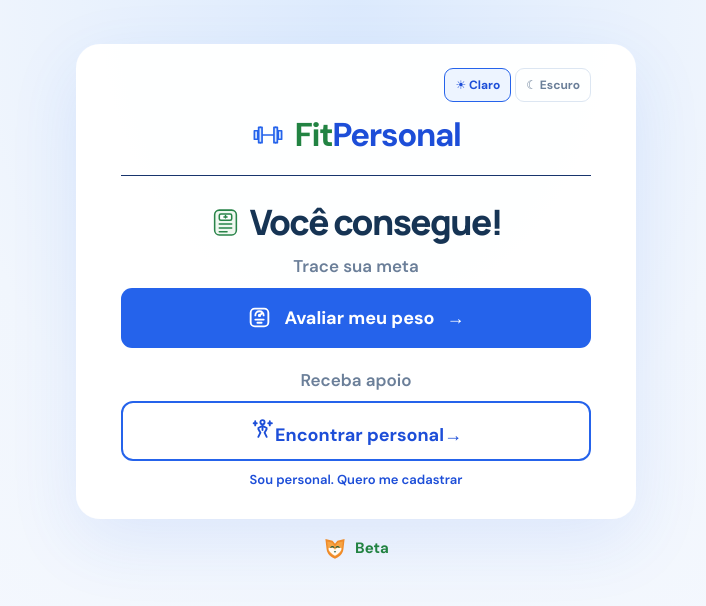
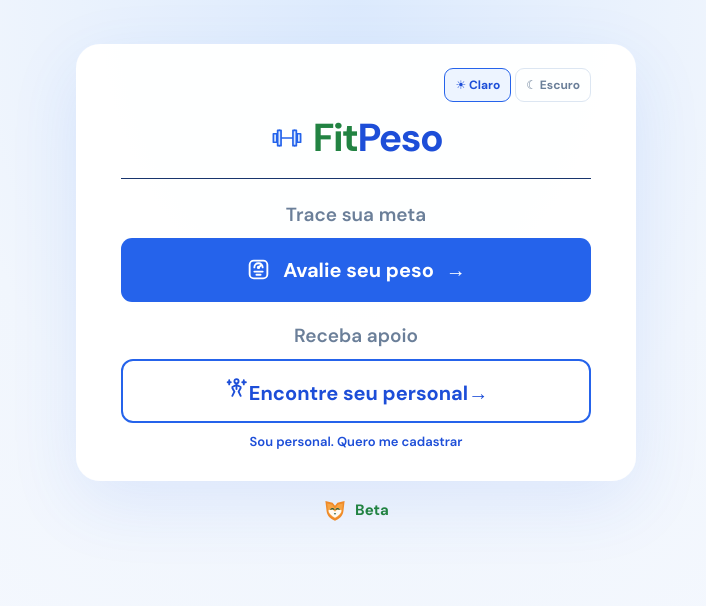
Before and after one commit to albertoapr/calculadoraimc, a Vue app: page / in a window 1280 px wide. Shown: the top 606 px of the page, without its empty margins (284-990 px from the left). Built offline with nearby package versions, Linux system fonts and the light colour scheme.

Commit message:
ui: refresh FitPeso home screen

```diff
--- a/src/App.vue
+++ b/src/App.vue
@@ -73,7 +73,7 @@ function getTrainerSlugFromHost() {
 
 const trainerIdFromPath = getTrainerIdFromPath()
 const trainerSlugFromHost = getTrainerSlugFromHost()
-const personalName = ref('FitPersonal')
+const personalName = ref('FitPeso')
 const trainerWhatsApp = ref('')
 const trainerProfileFailed = ref(false)
 const availableCities = ['Mesquita', 'Nilópolis', 'Nova Iguaçu', 'Rio de Janeiro']
@@ -639,7 +639,7 @@ async function sendResult() {
       <header class="hero">
         <div class="brand" :aria-label="personalName">
           <svg class="dumbbell-icon" viewBox="0 0 40 40" aria-hidden="true"><path d="M6 15v10m5-14v18m18-18v18m5-14v10M11 20h18" /><path d="M4 15h4v10H4zm5-4h4v18H9zm18 0h4v18h-4zm5 4h4v10h-4z" /></svg>
-          <span v-if="personalName === 'FitPersonal'" class="brand-default"><span class="brand-fit">Fit</span><span class="brand-personal">Personal</span></span>
+          <span v-if="personalName === 'FitPeso'" class="brand-default"><span class="brand-fit">Fit</span><span class="brand-peso">Peso</span></span>
           <span v-else>{{ personalName }}</span>
         </div>
         <hr class="personal-divider">
@@ -695,7 +695,7 @@ async function sendResult() {
       <button class="back-button" type="button" @click="closeTrainerSignup">Voltar à calculadora</button>
     </section>
 
-    <section v-else class="calculator" aria-labelledby="page-title">
+    <section v-else class="calculator" :aria-labelledby="viewMode === 'home' && !result ? undefined : 'page-title'" :aria-label="viewMode === 'home' && !result ? 'FitPeso' : undefined">
       <div class="theme-switch" role="group" aria-label="Aparência do aplicativo">
         <button type="button" :class="{ active: theme === 'light' }" :aria-pressed="theme === 'light'" @click="theme = 'light'">☀ Claro</button>
         <button type="button" :class="{ active: theme === 'dark' }" :aria-pressed="theme === 'dark'" @click="theme = 'dark'">☾ Escuro</button>
@@ -706,7 +706,7 @@ async function sendResult() {
             <path d="M6 15v10m5-14v18m18-18v18m5-14v10M11 20h18" />
             <path d="M4 15h4v10H4zm5-4h4v18H9zm18 0h4v18h-4zm5 4h4v10h-4z" />
           </svg>
-          <span v-if="personalName === 'FitPersonal'" class="brand-default"><span class="brand-fit">Fit</span><span class="brand-personal">Personal</span></span>
+          <span v-if="personalName === 'FitPeso'" class="brand-default"><span class="brand-fit">Fit</span><span class="brand-peso">Peso</span></span>
           <span v-else>{{ personalName }}</span>
           <a
             v-if="trainerWhatsApp"
@@ -722,13 +722,13 @@ async function sendResult() {
         </div>
         <p v-if="(trainerIdFromPath || trainerSlugFromHost) && trainerProfileFailed" class="trainer-profile-status" role="status">Não foi possível localizar o personal.</p>
         <hr class="personal-divider">
-        <h1 id="page-title">
+        <h1 v-if="viewMode !== 'home' || result" id="page-title">
           <svg class="scale-icon" viewBox="0 0 40 40" aria-hidden="true">
             <rect x="6" y="4" width="28" height="32" rx="6" />
             <rect x="12" y="9" width="16" height="8" rx="2" />
             <path d="M20 11v3m-2-1h4M12 22h16m-16 5h16m-16 5h10" />
           </svg>
-          <span>{{ result ? 'Resultado da avaliação' : viewMode === 'home' ? 'Você consegue!' : viewMode === 'contact' ? 'Encontrar personal' : form.calculateBodyFat ? 'IMC e gordura corporal' : 'Avaliar meu peso' }}</span>
+          <span>{{ result ? 'Resultado da avaliação' : viewMode === 'contact' ? 'Encontrar personal' : form.calculateBodyFat ? 'IMC e gordura corporal' : 'Avaliar meu peso' }}</span>
         </h1>
         <p v-if="viewMode === 'contact'" class="intro">Preencha seus dados para solicitar contato de um personal.</p>
         <p v-else-if="viewMode === 'assessment' && !result" class="intro">Informe suas medidas para fazer uma avaliação.</p>
@@ -739,14 +739,14 @@ async function sendResult() {
           <p>Trace sua meta</p>
           <button class="primary-button" type="button" @click="viewMode = 'assessment'">
             <svg class="home-action-icon" viewBox="0 0 24 24" aria-hidden="true"><rect x="3.5" y="3.5" width="17" height="17" rx="4"/><path d="M8 10a4 4 0 0 1 8 0m-4 0 2.5-2M8 14h8m-6 3h4"/><circle cx="12" cy="10" r=".7"/></svg>
-            <span>Avaliar meu peso</span><span aria-hidden="true">→</span>
+            <span>Avalie seu peso</span><span aria-hidden="true">→</span>
           </button>
         </div>
         <div class="home-action">
           <p>Receba apoio</p>
           <button class="secondary-button" type="button" @click="openRequestForm">
             <svg class="home-action-icon" viewBox="0 0 24 24" aria-hidden="true"><circle cx="12" cy="6" r="2"/><path d="M12 8.5v5m-4-2 4-2 4 2m-8 1 2 3.5m6-3.5L14 16m-4 0-2 4m6-4 2 4M5 5v4m-1.5-2H6.5M19 5v4m-1.5-2H21"/></svg>
-            <span>Encontrar personal</span><span aria-hidden="true">→</span>
+            <span>Encontre seu personal</span><span aria-hidden="true">→</span>
           </button>
         </div>
       </div>
--- a/src/assets/main.css
+++ b/src/assets/main.css
@@ -35,9 +35,9 @@ button { cursor: pointer; }
 }
 .hero { text-align: center; }
 .brand { display: inline-flex; max-width: 100%; align-items: center; justify-content: center; gap: 9px; color: var(--blue-dark); font-size: clamp(19px, 5vw, 25px); font-weight: 800; letter-spacing: -.025em; line-height: 1.2; }
-.brand-default { font-size: clamp(27px, 6vw, 33px); font-weight: 900; letter-spacing: -.04em; line-height: 1.1; }
+.brand-default { font-size: clamp(32px, 7vw, 39px); font-weight: 900; letter-spacing: -.04em; line-height: 1.1; }
 .brand-fit { color: #228342; }
-.brand-personal { color: #1d4ed8; }
+.brand-peso { color: #1d4ed8; }
 .dumbbell-icon { display: block; width: 34px; height: 34px; flex: 0 0 auto; fill: #dbeafe; stroke: var(--blue); stroke-linecap: round; stroke-linejoin: round; stroke-width: 2; }
 .personal-divider { width: 100%; margin: 18px 0 22px; border: 0; border-top: 1px solid #18356d; }
 .eyebrow { margin: 22px 0 8px; color: #8799b0; font-size: 10px; font-weight: 700; letter-spacing: .16em; }
@@ -182,8 +182,8 @@ footer img { width: 24px; height: 24px; }
 .secondary-button:hover { background: color-mix(in srgb, var(--blue) 8%, transparent); }
 .home-actions { display: grid; gap: 20px; margin-top: 8px; }
 .home-action { display: grid; gap: 9px; }
-.home-action p { margin: 0; color: var(--muted); font-size: 17px; font-weight: 600; line-height: 1.45; text-align: center; }
-.home-actions .primary-button, .home-actions .secondary-button { width: 100%; min-height: 60px; font-size: 18px; }
+.home-action p { margin: 0; color: var(--muted); font-size: 19px; font-weight: 600; line-height: 1.45; text-align: center; }
+.home-actions .primary-button, .home-actions .secondary-button { width: 100%; min-height: 64px; font-size: 20px; }
 .home-actions .secondary-button { border-width: 2px; }
 .home-action-icon { width: 25px; height: 25px; flex: 0 0 auto; fill: none; stroke: currentColor; stroke-linecap: round; stroke-linejoin: round; stroke-width: 1.8; }
 .home-contact-download { text-decoration: none; }
@@ -220,7 +220,7 @@ html[data-theme='dark'] .page-shell { background: radial-gradient(ellipse at 50%
 html[data-theme='dark'] .calculator { border-color: #2a3930; background: rgba(20, 29, 24, .98); box-shadow: 0 22px 70px rgba(0, 0, 0, .32); }
 html[data-theme='dark'] .brand { color: #f4f5f0; }
 html[data-theme='dark'] .brand-fit { color: #67d995; }
-html[data-theme='dark'] .brand-personal { color: #82b5ff; }
+html[data-theme='dark'] .brand-peso { color: #82b5ff; }
 html[data-theme='dark'] .dumbbell-icon { fill: rgba(242, 160, 75, .15); stroke: #f2a04b; }
 html[data-theme='dark'] .personal-divider { border-top-color: #34443a; }
 html[data-theme='dark'] .eyebrow { color: #9ca99f; }
```
